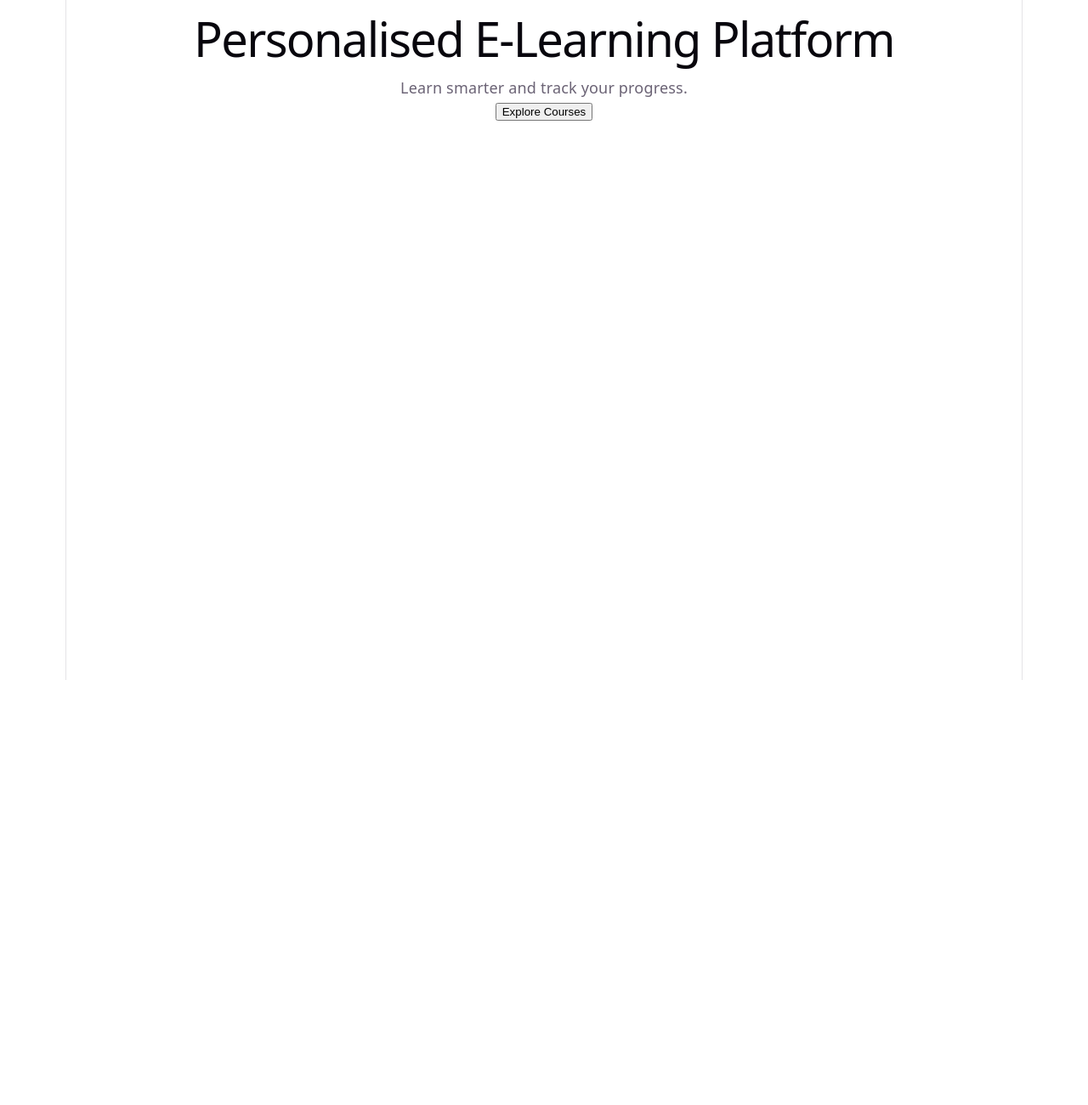
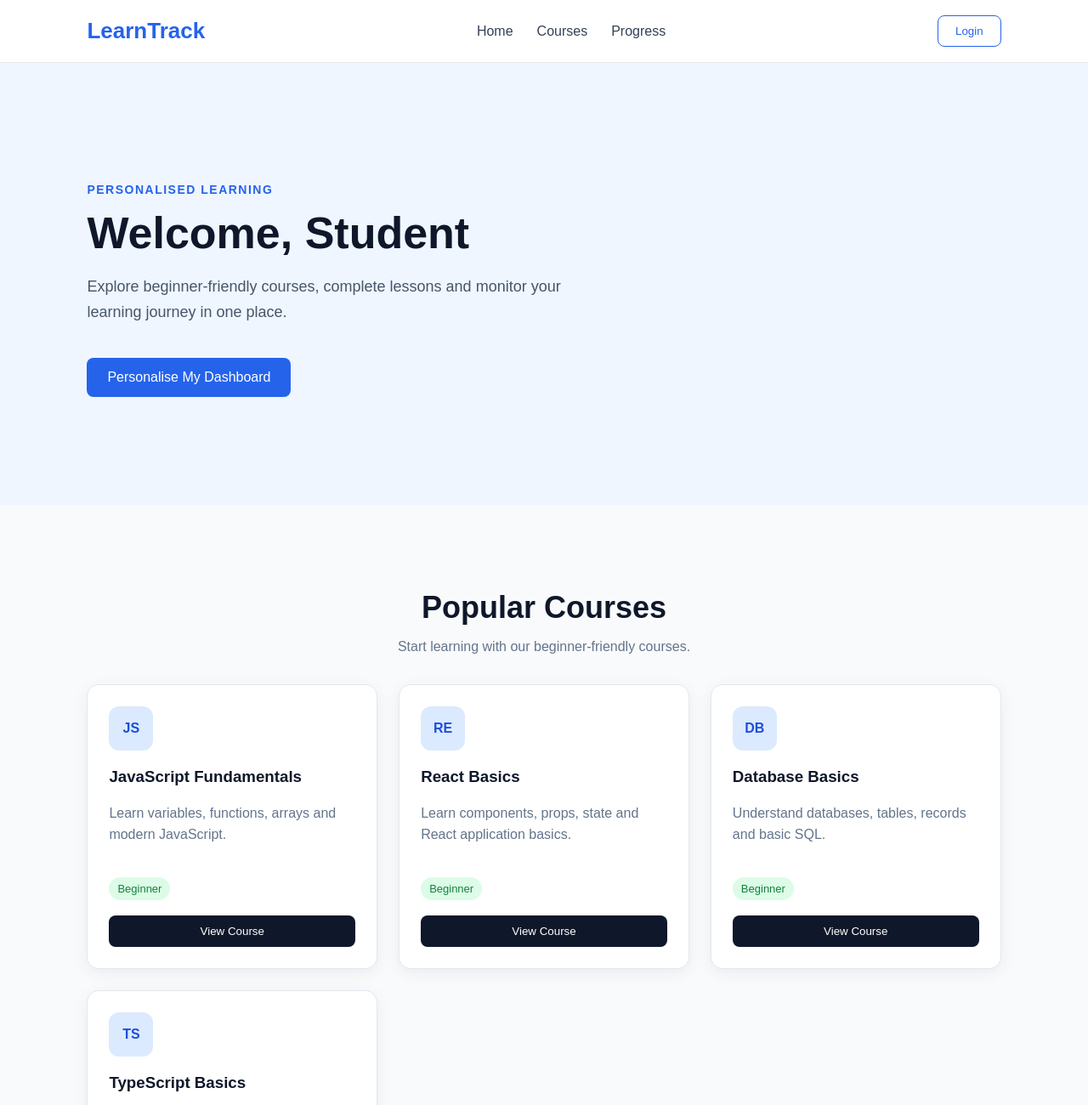
Before and after one commit to manjeetnandal24/personalized-elearning-platform, a React (Vite) app: page / in a window 1280 px wide. Shown: the top 1300 px of the page at 85% size. Before the commit the page ends 800 px from the top, so only its background shows below. Built offline with nearby package versions, Linux system fonts and the light colour scheme.

Commit message:
Created EdTech homepage and course cards

```diff
--- a/src/App.css
+++ b/src/App.css
@@ -1,184 +1,197 @@
-.counter {
-  font-size: 16px;
-  padding: 5px 10px;
-  border-radius: 5px;
-  color: var(--accent);
-  background: var(--accent-bg);
-  border: 2px solid transparent;
-  transition: border-color 0.3s;
-  margin-bottom: 24px;
+* {
+  box-sizing: border-box;
+}
 
-  &:hover {
-    border-color: var(--accent-border);
-  }
-  &:focus-visible {
-    outline: 2px solid var(--accent);
-    outline-offset: 2px;
-  }
+.app {
+  min-height: 100vh;
+}
+
+.navbar {
+  display: flex;
+  align-items: center;
+  justify-content: space-between;
+  padding: 18px 8%;
+  background-color: white;
+  border-bottom: 1px solid #e5e7eb;
+}
+
+.logo {
+  margin: 0;
+  font-size: 26px;
+  color: #2563eb;
+}
+
+.navbar nav {
+  display: flex;
+  gap: 28px;
+}
+
+.navbar nav a {
+  color: #334155;
+  text-decoration: none;
+  font-weight: 500;
+}
+
+.navbar nav a:hover {
+  color: #2563eb;
+}
+
+.login-button {
+  padding: 10px 20px;
+  border: 1px solid #2563eb;
+  border-radius: 8px;
+  background-color: white;
+  color: #2563eb;
+  cursor: pointer;
 }
 
 .hero {
-  position: relative;
+  display: flex;
+  align-items: center;
+  min-height: 520px;
+  padding: 80px 8%;
+  background-color: #eff6ff;
+}
 
-  .base,
-  .framework,
-  .vite {
-    inset-inline: 0;
-    margin: 0 auto;
+.hero-content {
+  max-width: 700px;
+}
+
+.small-heading {
+  color: #2563eb;
+  font-size: 14px;
+  font-weight: bold;
+  letter-spacing: 1.5px;
+}
+
+.hero h1 {
+  margin: 15px 0;
+  color: #0f172a;
+  font-size: 52px;
+  line-height: 1.1;
+}
+
+.hero-description {
+  max-width: 620px;
+  color: #475569;
+  font-size: 18px;
+  line-height: 1.7;
+}
+
+.primary-button {
+  margin-top: 20px;
+  padding: 14px 24px;
+  border: none;
+  border-radius: 8px;
+  background-color: #2563eb;
+  color: white;
+  font-size: 16px;
+  cursor: pointer;
+}
+
+.primary-button:hover {
+  background-color: #1d4ed8;
+}
+
+.courses-section {
+  padding: 70px 8%;
+  background-color: #f8fafc;
+}
+
+.section-heading {
+  margin-bottom: 35px;
+  text-align: center;
+}
+
+.section-heading h2 {
+  margin-bottom: 10px;
+  color: #0f172a;
+  font-size: 36px;
+}
+
+.section-heading p {
+  color: #64748b;
+}
+
+.course-container {
+  display: grid;
+  grid-template-columns: repeat(3, 1fr);
+  gap: 25px;
+}
+
+.course-card {
+  padding: 25px;
+  border: 1px solid #e2e8f0;
+  border-radius: 14px;
+  background-color: white;
+  box-shadow: 0 5px 20px rgba(15, 23, 42, 0.06);
+}
+
+.course-icon {
+  display: flex;
+  align-items: center;
+  justify-content: center;
+  width: 52px;
+  height: 52px;
+  margin-bottom: 20px;
+  border-radius: 12px;
+  background-color: #dbeafe;
+  color: #1d4ed8;
+  font-weight: bold;
+}
+
+.course-card h3 {
+  color: #0f172a;
+}
+
+.course-card p {
+  min-height: 72px;
+  color: #64748b;
+  line-height: 1.6;
+}
+
+.course-card span {
+  display: inline-block;
+  margin-bottom: 18px;
+  padding: 6px 10px;
+  border-radius: 20px;
+  background-color: #dcfce7;
+  color: #15803d;
+  font-size: 13px;
+}
+
+.course-card button {
+  display: block;
+  width: 100%;
+  padding: 11px;
+  border: none;
+  border-radius: 8px;
+  background-color: #0f172a;
+  color: white;
+  cursor: pointer;
+}
+
+.course-card button:hover {
+  background-color: #2563eb;
+}
+
+footer {
+  padding: 25px;
+  background-color: #0f172a;
+  color: white;
+  text-align: center;
+}
+
+@media (max-width: 850px) {
+  .navbar nav {
+    display: none;
   }
 
-  .base {
-    width: 170px;
-    position: relative;
-    z-index: 0;
+  .hero h1 {
+    font-size: 38px;
   }
 
-  .framework,
-  .vite {
-    position: absolute;
-  }
-
-  .framework {
-    z-index: 1;
-    top: 34px;
-    height: 28px;
-    transform: perspective(2000px) rotateZ(300deg) rotateX(44deg) rotateY(39deg)
-      scale(1.4);
-  }
-
-  .vite {
-    z-index: 0;
-    top: 107px;
-    height: 26px;
-    width: auto;
-    transform: perspective(2000px) rotateZ(300deg) rotateX(40deg) rotateY(39deg)
-      scale(0.8);
+  .course-container {
+    grid-template-columns: 1fr;
   }
 }
-
-#center {
-  display: flex;
-  flex-direction: column;
-  gap: 25px;
-  place-content: center;
-  place-items: center;
-  flex-grow: 1;
-
-  @media (max-width: 1024px) {
-    padding: 32px 20px 24px;
-    gap: 18px;
-  }
-}
-
-#next-steps {
-  display: flex;
-  border-top: 1px solid var(--border);
-  text-align: left;
-
-  & > div {
-    flex: 1 1 0;
-    padding: 32px;
-    @media (max-width: 1024px) {
-      padding: 24px 20px;
-    }
-  }
-
-  .icon {
-    margin-bottom: 16px;
-    width: 22px;
-    height: 22px;
-  }
-
-  @media (max-width: 1024px) {
-    flex-direction: column;
-    text-align: center;
-  }
-}
-
-#docs {
-  border-right: 1px solid var(--border);
-
-  @media (max-width: 1024px) {
-    border-right: none;
-    border-bottom: 1px solid var(--border);
-  }
-}
-
-#next-steps ul {
-  list-style: none;
-  padding: 0;
-  display: flex;
-  gap: 8px;
-  margin: 32px 0 0;
-
-  .logo {
-    height: 18px;
-  }
-
-  a {
-    color: var(--text-h);
-    font-size: 16px;
-    border-radius: 6px;
-    background: var(--social-bg);
-    display: flex;
-    padding: 6px 12px;
-    align-items: center;
-    gap: 8px;
-    text-decoration: none;
-    transition: box-shadow 0.3s;
-
-    &:hover {
-      box-shadow: var(--shadow);
-    }
-    .button-icon {
-      height: 18px;
-      width: 18px;
-    }
-  }
-
-  @media (max-width: 1024px) {
-    margin-top: 20px;
-    flex-wrap: wrap;
-    justify-content: center;
-
-    li {
-      flex: 1 1 calc(50% - 8px);
-    }
-
-    a {
-      width: 100%;
-      justify-content: center;
-      box-sizing: border-box;
-    }
-  }
-}
-
-#spacer {
-  height: 88px;
-  border-top: 1px solid var(--border);
-  @media (max-width: 1024px) {
-    height: 48px;
-  }
-}
-
-.ticks {
-  position: relative;
-  width: 100%;
-
-  &::before,
-  &::after {
-    content: '';
-    position: absolute;
-    top: -4.5px;
-    border: 5px solid transparent;
-  }
-
-  &::before {
-    left: 0;
-    border-left-color: var(--border);
-  }
-  &::after {
-    right: 0;
-    border-right-color: var(--border);
-  }
-}
--- a/src/App.tsx
+++ b/src/App.tsx
@@ -1,11 +1,113 @@
+import { useState } from "react";
+import "./App.css";
+
+type Course = {
+  id: number;
+  shortName: string;
+  title: string;
+  description: string;
+  level: string;
+};
+
+const courses: Course[] = [
+  {
+    id: 1,
+    shortName: "JS",
+    title: "JavaScript Fundamentals",
+    description: "Learn variables, functions, arrays and modern JavaScript.",
+    level: "Beginner",
+  },
+  {
+    id: 2,
+    shortName: "RE",
+    title: "React Basics",
+    description: "Learn components, props, state and React application basics.",
+    level: "Beginner",
+  },
+  {
+    id: 3,
+    shortName: "DB",
+    title: "Database Basics",
+    description: "Understand databases, tables, records and basic SQL.",
+    level: "Beginner",
+  },
+    {
+
+   id: 4,
+   shortName: "TS",
+   title: "TypeScript Basics",
+   description: "Learn types, interfaces and TypeScript fundamentals.",
+   level: "Beginner",
+  },
+
+];
+
 function App() {
+  const [studentName, setStudentName] = useState("Student");
+
   return (
-    <main>
-      <h1>Personalised E-Learning Platform</h1>
-      <p>Learn smarter and track your progress.</p>
+    <div className="app">
+      <header className="navbar">
+        <h2 className="logo">LearnTrack</h2>
 
-      <button>Explore Courses</button>
-    </main>
+        <nav>
+          <a href="#home">Home</a>
+          <a href="#courses">Courses</a>
+          <a href="#progress">Progress</a>
+        </nav>
+
+        <button className="login-button">Login</button>
+      </header>
+
+      <main>
+        <section className="hero" id="home">
+          <div className="hero-content">
+            <p className="small-heading">PERSONALISED LEARNING</p>
+
+            <h1>Welcome, {studentName}</h1>
+
+            <p className="hero-description">
+              Explore beginner-friendly courses, complete lessons and monitor
+              your learning journey in one place.
+            </p>
+
+               <button
+                 className="primary-button"
+                 onClick={() => setStudentName("Manjeet")}
+>
+                Personalise My Dashboard
+                </button>
+          </div>
+        </section>
+
+        <section className="courses-section" id="courses">
+          <div className="section-heading">
+            <h2>Popular Courses</h2>
+            <p>Start learning with our beginner-friendly courses.</p>
+          </div>
+
+          <div className="course-container">
+            {courses.map((course) => (
+              <div className="course-card" key={course.id}>
+                <div className="course-icon">{course.shortName}</div>
+
+                <h3>{course.title}</h3>
+
+                <p>{course.description}</p>
+
+                <span>{course.level}</span>
+
+                <button>View Course</button>
+              </div>
+            ))}
+          </div>
+        </section>
+      </main>
+
+      <footer>
+        <p>© 2026 LearnTrack. Personalised E-Learning Platform.</p>
+      </footer>
+    </div>
   );
 }
 
--- a/src/index.css
+++ b/src/index.css
@@ -1,111 +1,13 @@
-:root {
-  --text: #6b6375;
-  --text-h: #08060d;
-  --bg: #fff;
-  --border: #e5e4e7;
-  --code-bg: #f4f3ec;
-  --accent: #aa3bff;
-  --accent-bg: rgba(170, 59, 255, 0.1);
-  --accent-border: rgba(170, 59, 255, 0.5);
-  --social-bg: rgba(244, 243, 236, 0.5);
-  --shadow:
-    rgba(0, 0, 0, 0.1) 0 10px 15px -3px, rgba(0, 0, 0, 0.05) 0 4px 6px -2px;
-
-  --sans: system-ui, 'Segoe UI', Roboto, sans-serif;
-  --heading: system-ui, 'Segoe UI', Roboto, sans-serif;
-  --mono: ui-monospace, Consolas, monospace;
-
-  font: 18px/145% var(--sans);
-  letter-spacing: 0.18px;
-  color-scheme: light dark;
-  color: var(--text);
-  background: var(--bg);
-  font-synthesis: none;
-  text-rendering: optimizeLegibility;
-  -webkit-font-smoothing: antialiased;
-  -moz-osx-font-smoothing: grayscale;
-
-  @media (max-width: 1024px) {
-    font-size: 16px;
-  }
+body {
+  margin: 0;
+  min-width: 320px;
+  min-height: 100vh;
+  font-family: Arial, Helvetica, sans-serif;
+  background-color: #f8fafc;
 }
 
-@media (prefers-color-scheme: dark) {
-  :root {
-    --text: #9ca3af;
-    --text-h: #f3f4f6;
-    --bg: #16171d;
-    --border: #2e303a;
-    --code-bg: #1f2028;
-    --accent: #c084fc;
-    --accent-bg: rgba(192, 132, 252, 0.15);
-    --accent-border: rgba(192, 132, 252, 0.5);
-    --social-bg: rgba(47, 48, 58, 0.5);
-    --shadow:
-      rgba(0, 0, 0, 0.4) 0 10px 15px -3px, rgba(0, 0, 0, 0.25) 0 4px 6px -2px;
-  }
-
-  #social .button-icon {
-    filter: invert(1) brightness(2);
-  }
+button,
+input,
+textarea {
+  font-family: inherit;
 }
-
-#root {
-  width: 1126px;
-  max-width: 100%;
-  margin: 0 auto;
-  text-align: center;
-  border-inline: 1px solid var(--border);
-  min-height: 100svh;
-  display: flex;
-  flex-direction: column;
-  box-sizing: border-box;
-}
-
-body {
-  margin: 0;
-}
-
-h1,
-h2 {
-  font-family: var(--heading);
-  font-weight: 500;
-  color: var(--text-h);
-}
-
-h1 {
-  font-size: 56px;
-  letter-spacing: -1.68px;
-  margin: 32px 0;
-  @media (max-width: 1024px) {
-    font-size: 36px;
-    margin: 20px 0;
-  }
-}
-h2 {
-  font-size: 24px;
-  line-height: 118%;
-  letter-spacing: -0.24px;
-  margin: 0 0 8px;
-  @media (max-width: 1024px) {
-    font-size: 20px;
-  }
-}
-p {
-  margin: 0;
-}
-
-code,
-.counter {
-  font-family: var(--mono);
-  display: inline-flex;
-  border-radius: 4px;
-  color: var(--text-h);
-}
-
-code {
-  font-size: 15px;
-  line-height: 135%;
-  padding: 4px 8px;
-  background: var(--code-bg);
-}
```
